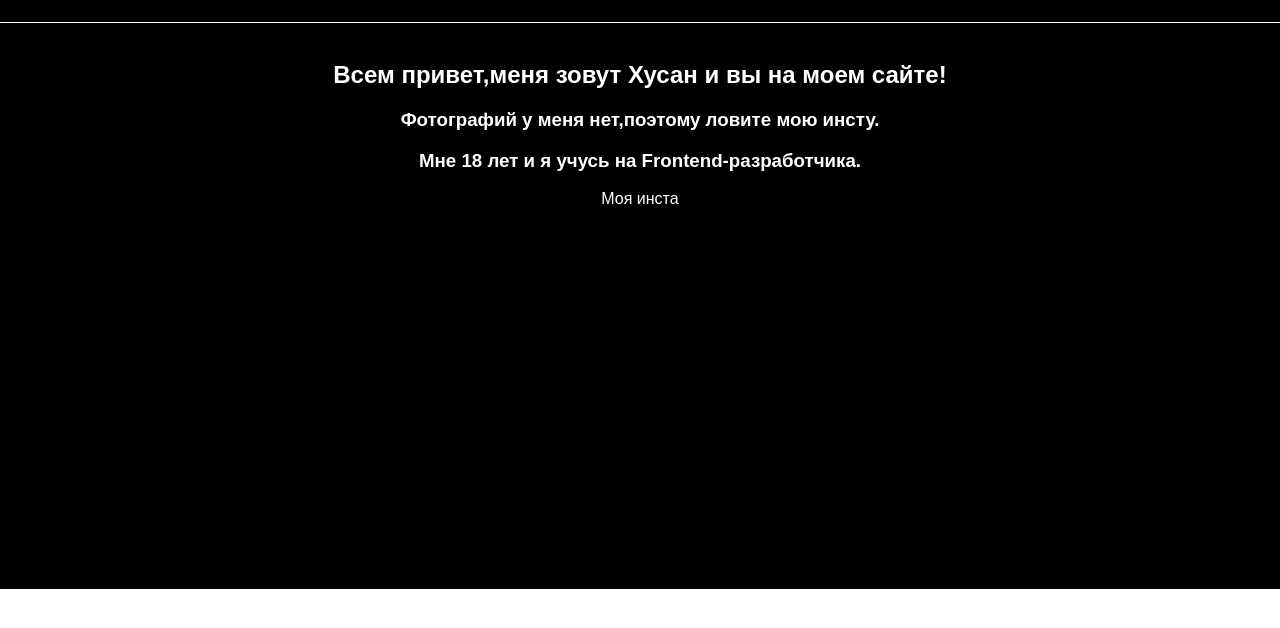
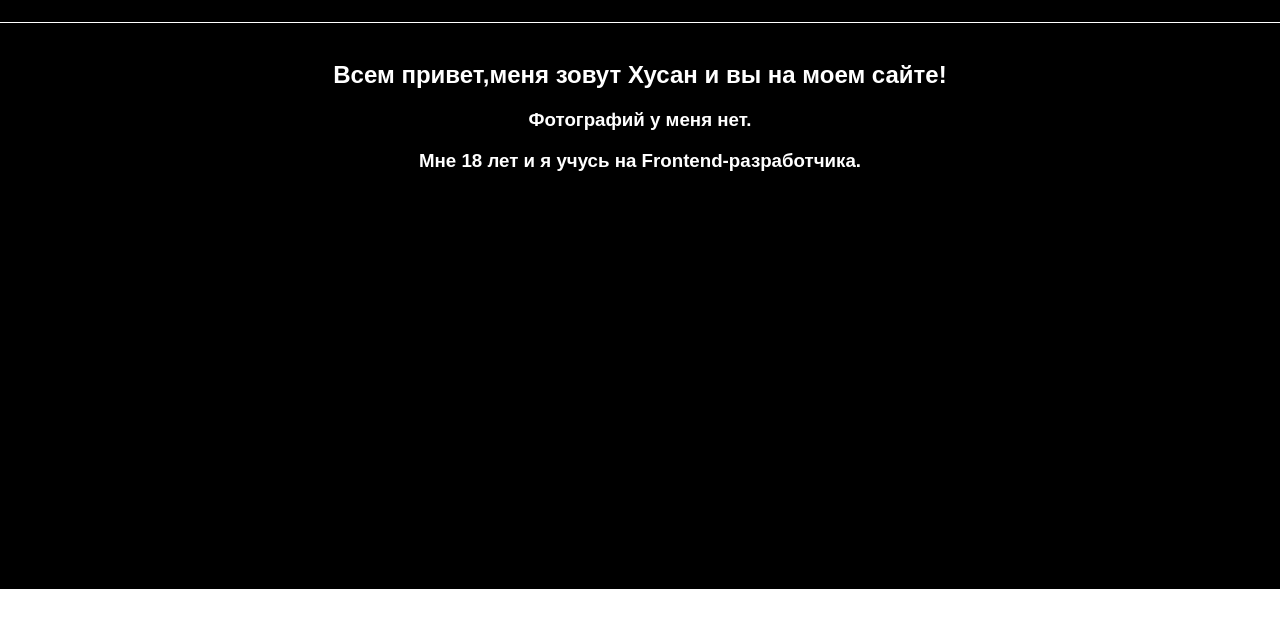
Before and after one commit to KenjiRoys/Mode, a plain HTML site: page index.html in a window 1280 px wide. Shown: the part 68-696 px from the top of the page. Drawn offline with Linux system fonts and the light colour scheme.

Commit message:
Update index.html

```diff
--- a/index.html
+++ b/index.html
@@ -19,9 +19,9 @@
     <div class="content">
             <br>
             <h2>Всем привет,меня зовут Хусан и вы на моем сайте!</h2>
-            <h3>Фотографий у меня нет,поэтому ловите мою инсту.</h3>
+            <h3>Фотографий у меня нет.</h3>
             <h3>Мне 18 лет и я учусь на Frontend-разработчика.</h3>
-            <a href="https://www.instagram.com/khusankhoji/">Моя инста</a>
+
     </div>
 
 
```
